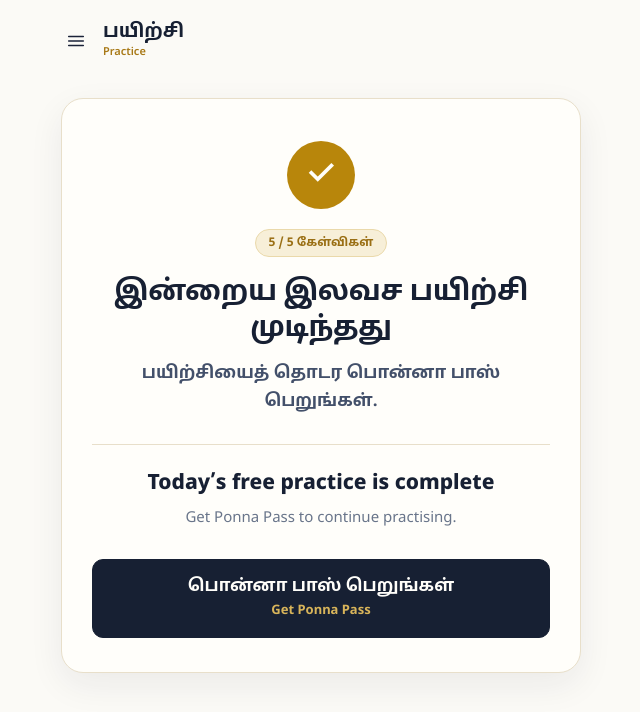
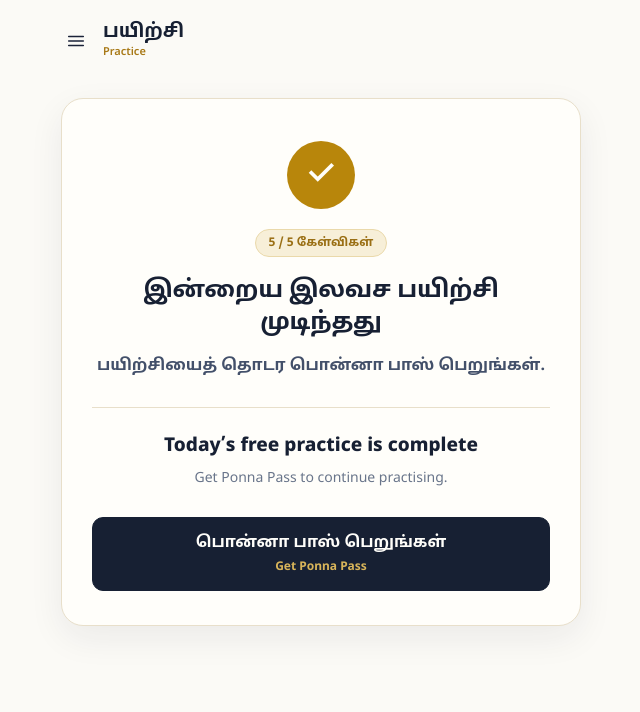
Before and after one commit to sponna1962/Ponna, a Next.js app in the folder frontend/: page /quiz/free-complete in a window 1280 px wide. Shown: the top 712 px of the page, without its empty margins (319-959 px from the left). Built offline with nearby package versions, Linux system fonts and the light colour scheme.

Commit message:
Refine free practice completion typography for premium look

```diff
--- a/frontend/src/app/quiz/free-complete/page.tsx
+++ b/frontend/src/app/quiz/free-complete/page.tsx
@@ -82,12 +82,12 @@
 
           <h2
             style={{
-              fontSize: 28,
-              lineHeight: 1.3,
-              margin: '0 0 12px',
+              fontSize: 24,
+              lineHeight: 1.35,
+              margin: '0 0 13px',
               color: '#172033',
-              fontWeight: 850,
-              letterSpacing: '-.3px',
+              fontWeight: 800,
+              letterSpacing: '-.2px',
             }}
           >
             இன்றைய இலவச பயிற்சி முடிந்தது
@@ -95,7 +95,7 @@
 
           <p
             style={{
-              fontSize: 17,
+              fontSize: 16,
               lineHeight: 1.65,
               color: '#43506a',
               margin: 0,
@@ -115,11 +115,11 @@
 
           <h3
             style={{
-              fontSize: 21,
-              lineHeight: 1.35,
-              margin: '0 0 9px',
+              fontSize: 19,
+              lineHeight: 1.4,
+              margin: '0 0 8px',
               color: '#172033',
-              fontWeight: 800,
+              fontWeight: 750,
             }}
           >
             Today’s free practice is complete
@@ -127,7 +127,7 @@
 
           <p
             style={{
-              fontSize: 15,
+              fontSize: 14,
               lineHeight: 1.6,
               color: '#69758a',
               margin: 0,
@@ -142,20 +142,20 @@
               display: 'block',
               width: '100%',
               boxSizing: 'border-box',
-              padding: '16px 20px',
-              marginTop: 28,
+              padding: '15px 20px',
+              marginTop: 27,
               borderRadius: 11,
               background: '#172033',
               color: '#fffefa',
               textDecoration: 'none',
-              fontSize: 17,
+              fontSize: 16,
               fontWeight: 800,
               lineHeight: 1.35,
               border: '1px solid #172033',
             }}
           >
             <span style={{ display: 'block' }}>பொன்னா பாஸ் பெறுங்கள்</span>
-            <span style={{ display: 'block', fontSize: 13, marginTop: 4, color: '#d8b45a', fontWeight: 700 }}>
+            <span style={{ display: 'block', fontSize: 12, marginTop: 4, color: '#d8b45a', fontWeight: 700 }}>
               Get Ponna Pass
             </span>
           </a>
```
